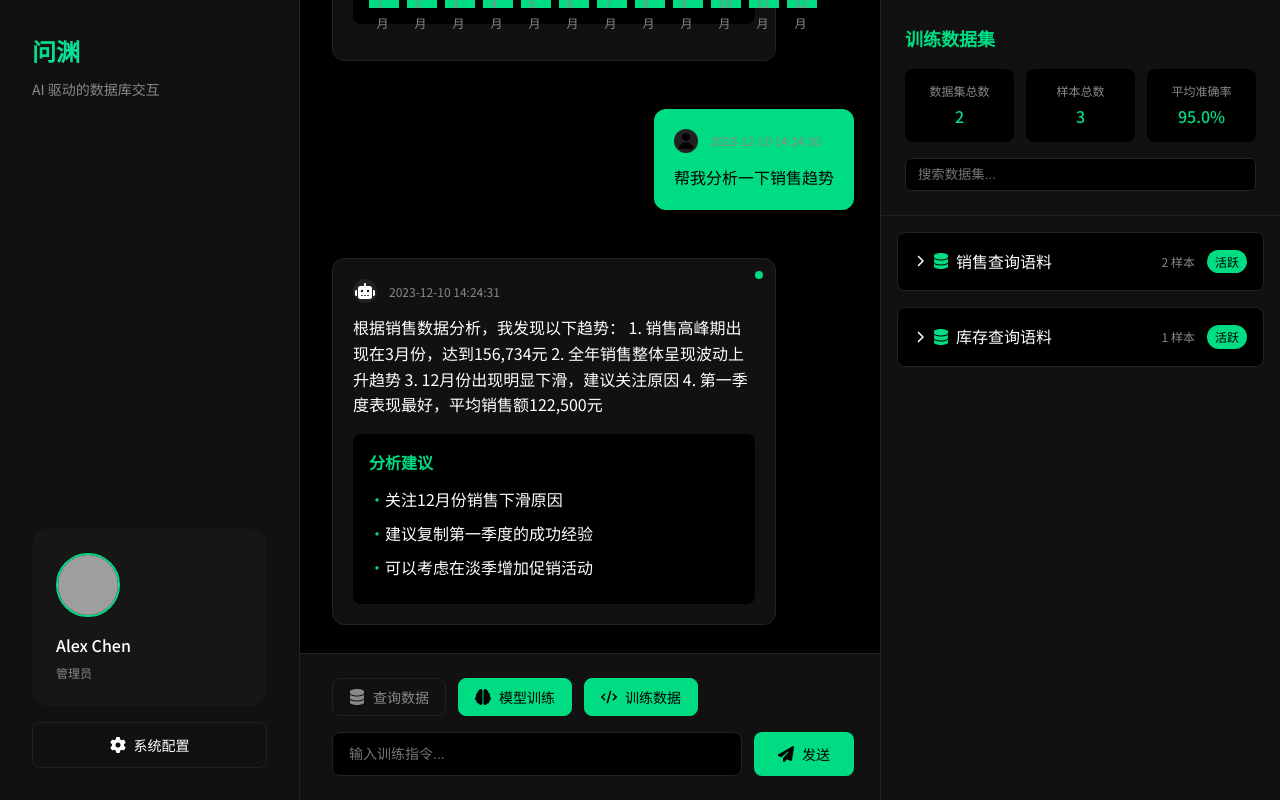
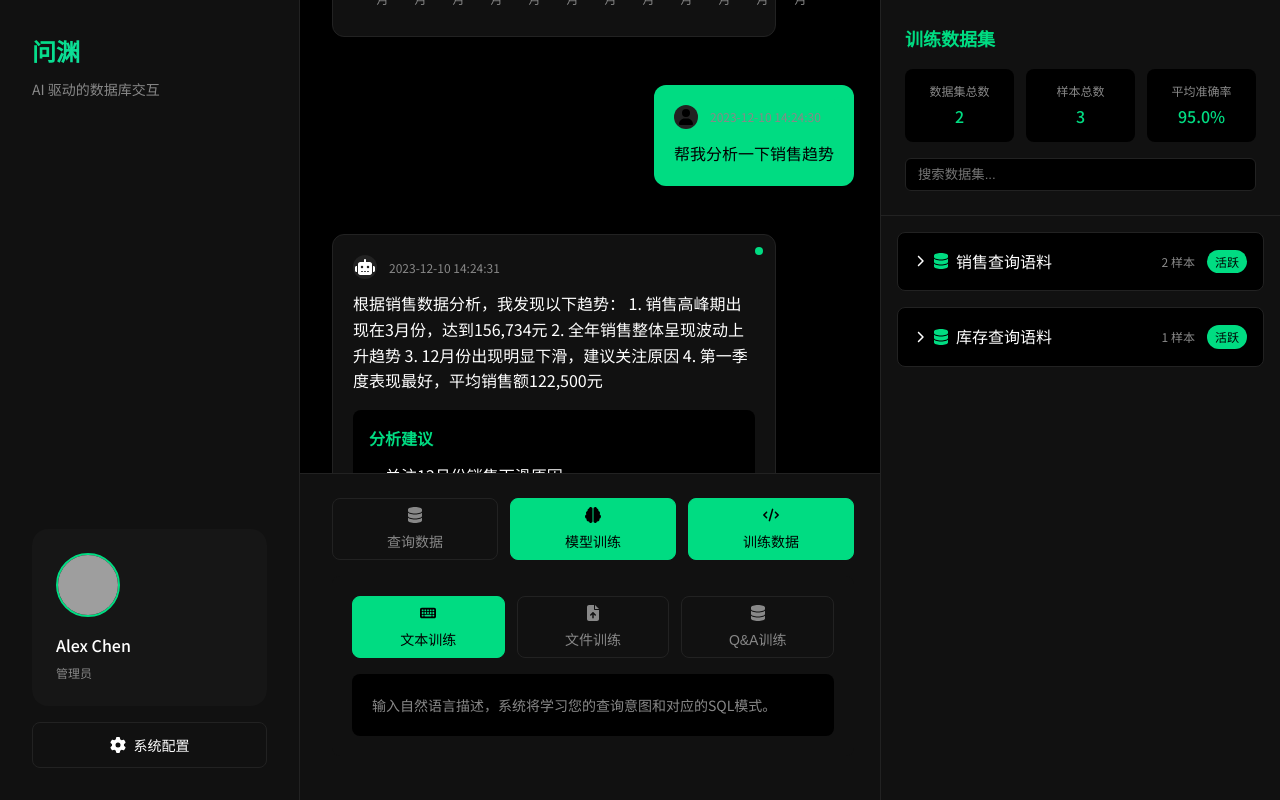
Before and after one commit to wenyuan-ai/wenyuan-ui-design, a React app: page / in a window 1280 px wide. Both pictures are taken after a click on the button "模型训练". Built offline with nearby package versions, Linux system fonts and the light colour scheme; grey boxes are pictures that could not be loaded.

Commit message:
18Be4j0c_yXKJ13r_nl2sql-ui-training-modes_添加三种训练模式

```diff
--- a/src/components/Chat/index.jsx
+++ b/src/components/Chat/index.jsx
@@ -3,6 +3,7 @@ import { FontAwesomeIcon } from '@fortawesome/react-fontawesome';
 import { faPaperPlane, faDatabase, faBrain, faCode } from '@fortawesome/free-solid-svg-icons';
 import Message from '../Message';
 import TrainingPanel from '../TrainingPanel';
+import TrainingModes from '../TrainingModes';
 import { mockMessages } from '../../mock/data';
 import './styles.css';
 
@@ -96,18 +97,22 @@ const Chat = () => {
             </button>
           </div>
 
+        {mode === 'train' ? (
+          <TrainingModes onModeChange={(trainingMode) => console.log('Training mode:', trainingMode)} />
+        ) : (
           <div className="input-container">
             <input
               type="text"
               value={input}
               onChange={(e) => setInput(e.target.value)}
-              placeholder={mode === 'query' ? "输入自然语言查询..." : "输入训练指令..."}
+              placeholder="输入自然语言查询..."
             />
             <button type="submit">
               <FontAwesomeIcon icon={faPaperPlane} />
               <span>发送</span>
             </button>
           </div>
+        )}
         </form>
       </div>
       <TrainingPanel isVisible={showTrainingPanel} />
--- /dev/null
+++ b/src/components/TrainingModes/index.jsx
@@ -0,0 +1,184 @@
+import React, { useState } from 'react';
+import { FontAwesomeIcon } from '@fortawesome/react-fontawesome';
+import {
+  faKeyboard,
+  faFileUpload,
+  faDatabase,
+  faPlus,
+  faCheck,
+  faTimes
+} from '@fortawesome/free-solid-svg-icons';
+import './styles.css';
+
+const TrainingModes = ({ onModeChange }) => {
+  const [activeMode, setActiveMode] = useState('text');
+  const [file, setFile] = useState(null);
+  const [sqlPair, setSqlPair] = useState({ question: '', sql: '' });
+  const [sqlPairs, setSqlPairs] = useState([]);
+
+  const handleModeChange = (mode) => {
+    setActiveMode(mode);
+    onModeChange?.(mode);
+  };
+
+  const handleFileChange = (e) => {
+    const file = e.target.files[0];
+    if (file) {
+      setFile(file);
+    }
+  };
+
+  const handleSqlPairAdd = () => {
+    if (sqlPair.question && sqlPair.sql) {
+      setSqlPairs([...sqlPairs, { ...sqlPair, id: Date.now() }]);
+      setSqlPair({ question: '', sql: '' });
+    }
+  };
+
+  const handleSqlPairDelete = (id) => {
+    setSqlPairs(sqlPairs.filter(pair => pair.id !== id));
+  };
+
+  const renderTrainingMode = () => {
+    switch (activeMode) {
+      case 'text':
+        return (
+          <div className="training-text-mode">
+            <p className="mode-description">
+              输入自然语言描述，系统将学习您的查询意图和对应的SQL模式。
+            </p>
+          </div>
+        );
+
+      case 'file':
+        return (
+          <div className="training-file-mode">
+            <div className="file-upload-area">
+              <input
+                type="file"
+                id="file-upload"
+                onChange={handleFileChange}
+                accept=".csv,.json,.txt"
+                className="file-input"
+              />
+              <label htmlFor="file-upload" className="file-label">
+                <FontAwesomeIcon icon={faFileUpload} />
+                <span>
+                  {file ? file.name : '选择训练文件'}
+                </span>
+              </label>
+              {file && (
+                <div className="file-info">
+                  <span>{file.name}</span>
+                  <button onClick={() => setFile(null)} className="remove-file">
+                    <FontAwesomeIcon icon={faTimes} />
+                  </button>
+                </div>
+              )}
+            </div>
+            <div className="file-requirements">
+              <h4>支持的文件格式：</h4>
+              <ul>
+                <li>CSV文件：包含问题和SQL对应关系</li>
+                <li>JSON文件：结构化的训练数据</li>
+                <li>TXT文件：按特定格式组织的训练数据</li>
+              </ul>
+            </div>
+          </div>
+        );
+
+      case 'qa':
+        return (
+          <div className="training-qa-mode">
+            <div className="qa-input-section">
+              <div className="input-group">
+                <label>自然语言问题：</label>
+                <textarea
+                  value={sqlPair.question}
+                  onChange={(e) => setSqlPair({ ...sqlPair, question: e.target.value })}
+                  placeholder="例如：查询销售部门2023年的销售总额"
+                />
+              </div>
+              <div className="input-group">
+                <label>对应的SQL语句：</label>
+                <textarea
+                  value={sqlPair.sql}
+                  onChange={(e) => setSqlPair({ ...sqlPair, sql: e.target.value })}
+                  placeholder="例如：SELECT SUM(amount) FROM sales WHERE department='销售' AND YEAR(date)=2023"
+                />
+              </div>
+              <button
+                className="add-pair-button"
+                onClick={handleSqlPairAdd}
+                disabled={!sqlPair.question || !sqlPair.sql}
+              >
+                <FontAwesomeIcon icon={faPlus} />
+                <span>添加训练对</span>
+              </button>
+            </div>
+
+            {sqlPairs.length > 0 && (
+              <div className="qa-pairs-list">
+                <h4>已添加的训练数据：</h4>
+                {sqlPairs.map(pair => (
+                  <div key={pair.id} className="qa-pair">
+                    <div className="qa-pair-content">
+                      <div className="pair-item">
+                        <strong>Q:</strong> {pair.question}
+                      </div>
+                      <div className="pair-item">
+                        <strong>SQL:</strong> {pair.sql}
+                      </div>
+                    </div>
+                    <button
+                      className="delete-pair"
+                      onClick={() => handleSqlPairDelete(pair.id)}
+                    >
+                      <FontAwesomeIcon icon={faTimes} />
+                    </button>
+                  </div>
+                ))}
+              </div>
+            )}
+          </div>
+        );
+
+      default:
+        return null;
+    }
+  };
+
+  return (
+    <div className="training-modes">
+      <div className="mode-selector">
+        <button
+          className={`mode-button ${activeMode === 'text' ? 'active' : ''}`}
+          onClick={() => handleModeChange('text')}
+        >
+          <FontAwesomeIcon icon={faKeyboard} />
+          <span>文本训练</span>
+        </button>
+        <button
+          className={`mode-button ${activeMode === 'file' ? 'active' : ''}`}
+          onClick={() => handleModeChange('file')}
+        >
+          <FontAwesomeIcon icon={faFileUpload} />
+          <span>文件训练</span>
+        </button>
+        <button
+          className={`mode-button ${activeMode === 'qa' ? 'active' : ''}`}
+          onClick={() => handleModeChange('qa')}
+        >
+          <FontAwesomeIcon icon={faDatabase} />
+          <span>Q&A训练</span>
+        </button>
+      </div>
+
+      <div className="mode-content">
+        {renderTrainingMode()}
+      </div>
+    </div>
+  );
+};
+
+export default TrainingModes;
--- /dev/null
+++ b/src/components/TrainingModes/styles.css
@@ -0,0 +1,220 @@
+.training-modes {
+  padding: 20px;
+  background: var(--secondary-bg);
+  border-radius: 8px;
+  margin-bottom: 20px;
+}
+
+.mode-selector {
+  display: flex;
+  gap: 12px;
+  margin-bottom: 20px;
+}
+
+.mode-button {
+  flex: 1;
+  padding: 12px;
+  display: flex;
+  flex-direction: column;
+  align-items: center;
+  gap: 8px;
+  background: var(--primary-bg);
+  border: 1px solid var(--border-color);
+  border-radius: 8px;
+  color: var(--text-secondary);
+  cursor: pointer;
+  transition: all 0.2s ease;
+}
+
+.mode-button.active {
+  background: var(--accent-color);
+  color: var(--primary-bg);
+  border-color: var(--accent-color);
+}
+
+.mode-button svg {
+  font-size: 20px;
+}
+
+.mode-content {
+  background: var(--primary-bg);
+  border-radius: 8px;
+  padding: 20px;
+}
+
+/* 文本训练模式 */
+.mode-description {
+  color: var(--text-secondary);
+  font-size: 14px;
+  line-height: 1.6;
+}
+
+/* 文件训练模式 */
+.file-upload-area {
+  border: 2px dashed var(--border-color);
+  border-radius: 8px;
+  padding: 20px;
+  text-align: center;
+  margin-bottom: 20px;
+}
+
+.file-input {
+  display: none;
+}
+
+.file-label {
+  display: flex;
+  flex-direction: column;
+  align-items: center;
+  gap: 12px;
+  cursor: pointer;
+  padding: 20px;
+}
+
+.file-label svg {
+  font-size: 32px;
+  color: var(--accent-color);
+}
+
+.file-info {
+  display: flex;
+  align-items: center;
+  justify-content: center;
+  gap: 12px;
+  margin-top: 12px;
+  padding: 8px;
+  background: var(--secondary-bg);
+  border-radius: 4px;
+}
+
+.remove-file {
+  background: none;
+  border: none;
+  color: var(--error-color);
+  cursor: pointer;
+  padding: 4px;
+}
+
+.file-requirements {
+  color: var(--text-secondary);
+  font-size: 14px;
+}
+
+.file-requirements h4 {
+  margin-bottom: 8px;
+  color: var(--text-primary);
+}
+
+.file-requirements ul {
+  list-style: none;
+  padding-left: 0;
+}
+
+.file-requirements li {
+  margin-bottom: 4px;
+  padding-left: 16px;
+  position: relative;
+}
+
+.file-requirements li::before {
+  content: "•";
+  position: absolute;
+  left: 0;
+  color: var(--accent-color);
+}
+
+/* Q&A训练模式 */
+.qa-input-section {
+  margin-bottom: 24px;
+}
+
+.input-group {
+  margin-bottom: 16px;
+}
+
+.input-group label {
+  display: block;
+  margin-bottom: 8px;
+  color: var(--text-secondary);
+}
+
+.input-group textarea {
+  width: 100%;
+  min-height: 80px;
+  padding: 12px;
+  background: var(--secondary-bg);
+  border: 1px solid var(--border-color);
+  border-radius: 8px;
+  color: var(--text-primary);
+  font-family: inherit;
+  resize: vertical;
+}
+
+.add-pair-button {
+  display: flex;
+  align-items: center;
+  gap: 8px;
+  padding: 12px 24px;
+  background: var(--accent-color);
+  color: var(--primary-bg);
+  border: none;
+  border-radius: 8px;
+  cursor: pointer;
+  font-weight: 500;
+}
+
+.add-pair-button:disabled {
+  opacity: 0.5;
+  cursor: not-allowed;
+}
+
+.qa-pairs-list {
+  border-top: 1px solid var(--border-color);
+  padding-top: 20px;
+}
+
+.qa-pairs-list h4 {
+  margin-bottom: 16px;
+  color: var(--text-primary);
+}
+
+.qa-pair {
+  background: var(--secondary-bg);
+  border-radius: 8px;
+  padding: 16px;
+  margin-bottom: 12px;
+  display: flex;
+  justify-content: space-between;
+  align-items: flex-start;
+  gap: 12px;
+}
+
+.qa-pair-content {
+  flex: 1;
+}
+
+.pair-item {
+  margin-bottom: 8px;
+}
+
+.pair-item:last-child {
+  margin-bottom: 0;
+}
+
+.pair-item strong {
+  color: var(--accent-color);
+  margin-right: 8px;
+}
+
+.delete-pair {
+  background: none;
+  border: none;
+  color: var(--error-color);
+  cursor: pointer;
+  padding: 4px;
+}
+
+.delete-pair:hover {
+  color: var(--error-color);
+  opacity: 0.8;
+}
```
